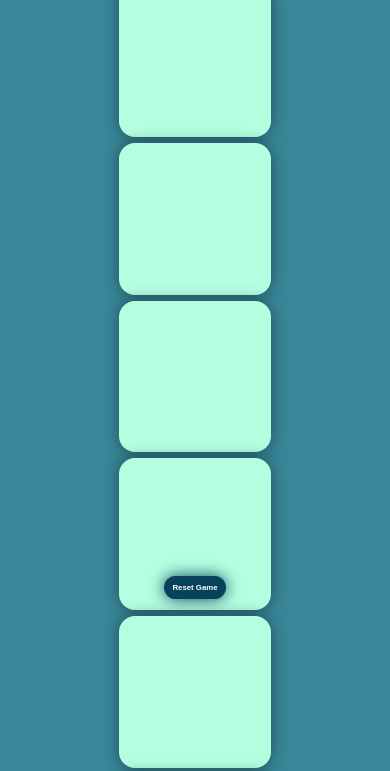
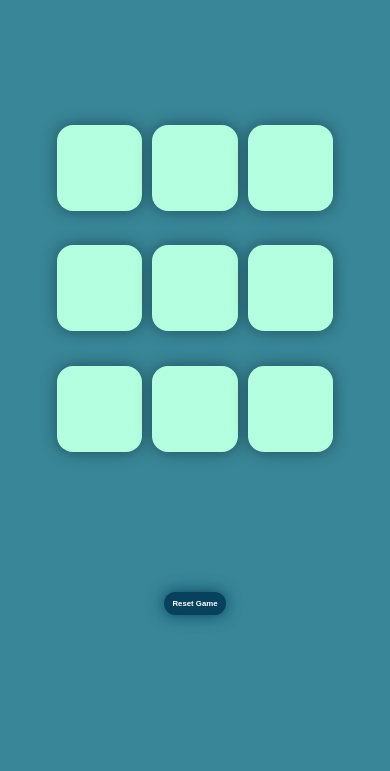
Before and after one commit to Chavariya-Daxesh/Tic-Tac-Toe, a plain HTML site: page index.html in a window 390 px wide. Shown: the part 52-823 px from the top of the page. Drawn offline with Linux system fonts and the light colour scheme.

Commit message:
Add Mobile Responcive Css

```diff
--- /dev/null
+++ b/MobileCss.css
@@ -0,0 +1,97 @@
+* {
+    margin: 0;
+    padding: 0;
+    box-sizing: border-box;
+}
+body {
+    background-color: #388697;
+    text-align: center;
+    font-family: Arial, sans-serif;
+}
+
+.container {
+    height: 70vh;
+    display: flex;
+    justify-content: center;
+    align-items: center;
+    flex-direction: column;
+}
+
+.game {
+    height: 60vmin;
+    width: 60vmin;
+    display: flex;
+    flex-wrap: wrap;
+    justify-content: center;
+    align-items: center;
+    gap: 2vmin;
+}
+
+.box {
+    height: 18vmin;
+    width: 18vmin;
+    border-radius: 1rem;
+    border: none;
+    box-shadow: 0 0 1rem rgba(0, 0, 0, 0.4);
+    font-size: 5rem;
+    color: rgb(0, 0, 0);
+    background-color: #B5FFE1;
+    font-weight: 600;
+}
+
+button {
+    height: 8vmin;
+    width: 20vmin;
+    border-radius: 2rem;
+    color: #ffffff;
+    font-size: 2.5vmin;
+    font-weight: 600;
+    box-shadow: 0 0 1rem rgba(8, 65, 92, 1);
+    background-color: #08415C;
+    border: none;
+    margin-top: 1rem;
+}
+
+#msg {
+    color: #ffffff;
+    font-size: 8vmin;
+    font-weight: 800;
+}
+
+.msg-Container {
+    height: 100vmin;
+    display: flex;
+    align-items: center;
+    justify-content: center;
+    flex-direction: column;
+    gap: 2rem;
+}
+
+.hide {
+    display: none;
+}
+
+/* Mobile Responsive Design */
+@media (max-width: 600px) {
+    .game {
+        width: 90vmin;
+        height: 90vmin;
+        gap: 2.5vmin;
+    }
+
+    .box {
+        height: 22vmin;
+        width: 22vmin;
+        font-size: 4rem;
+    }
+
+    button {
+        height: 10vmin;
+        width: 30vmin;
+        font-size: 3vmin;
+    }
+
+    #msg {
+        font-size: 6vmin;
+    }
+}
--- a/index.html
+++ b/index.html
@@ -5,6 +5,7 @@
     <meta name="viewport" content="width=device-width, initial-scale=1.0">
     <title>Tic-Tac-Toe Game</title>
     <link rel="stylesheet" href="style.css">
+    <link rel="stylesheet" href="MobileCss.css">
 </head>
 <body>
     <div class="msg-Container hide">
```
